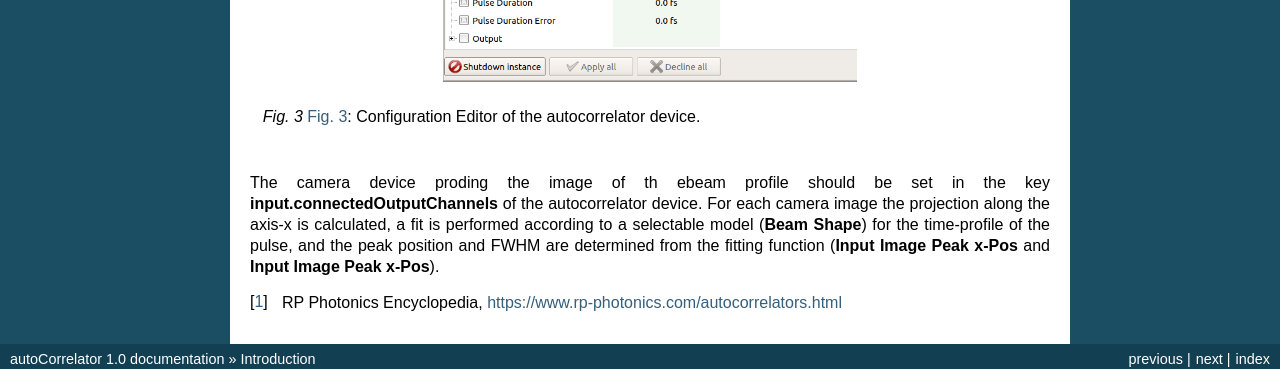
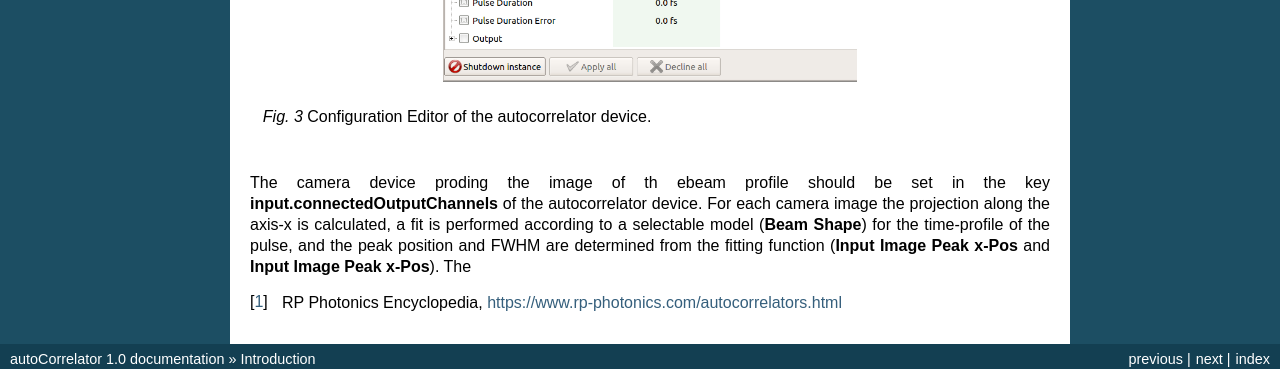
Before and after one commit to European-XFEL/imageProcessor, a Sphinx documentation site: the page built from doc/source/introduction.rst, in a window 1280 px wide and 900 px high, scrolled down 1528 px. Shown: the part 494-863 px from the top of the window. Built offline with Sphinx 7.4.7, drawn with Linux system fonts in a browser that asks for light colours.

Commit message:
introduction: removed double label in pic

```diff
--- a/doc/source/introduction.rst
+++ b/doc/source/introduction.rst
@@ -75,8 +75,7 @@ in :numref:`Fig. %s <fig-editor>`,
    :scale: 60 %
    :align: center
 
-   :numref:`Fig. %s <fig-editor>`: Configuration Editor of the
-   autocorrelator device.
+   Configuration Editor of the autocorrelator device.
 
 The camera device proding the image of th ebeam profile should be
 set in the key **input.connectedOutputChannels** of the autocorrelator
@@ -85,6 +84,6 @@ For each camera image the projection along the axis-x is calculated,
 a fit is performed according to a selectable model (**Beam Shape**)
 for the time-profile of the pulse, and the peak position and FWHM are
 determined from the fitting function (**Input Image Peak x-Pos** and
-**Input Image Peak x-Pos**).
+**Input Image Peak x-Pos**). The
 
 .. [1] RP Photonics Encyclopedia, https://www.rp-photonics.com/autocorrelators.html
```
